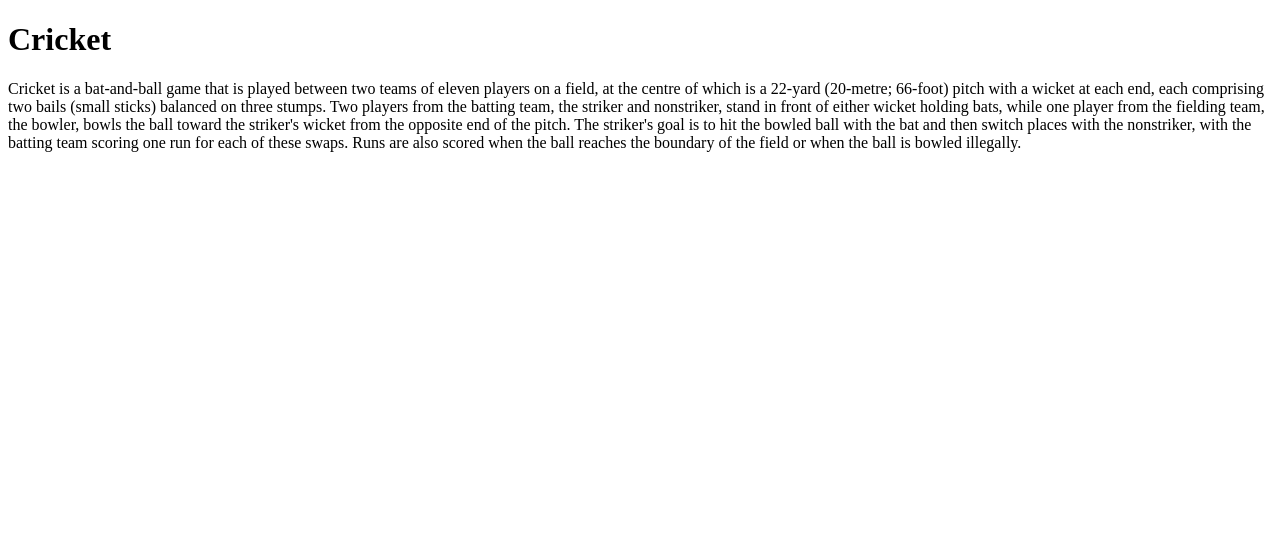
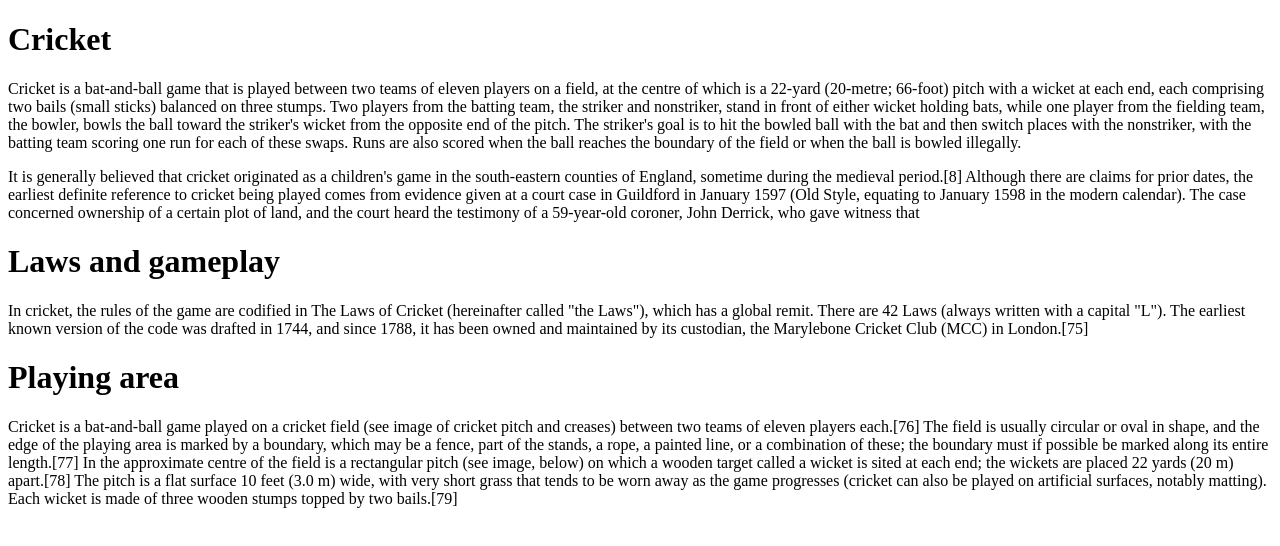
Before and after one commit to Tharikmohd/saveethaups, a plain HTML site: page index.html in a window 1280 px wide. Drawn offline with Linux system fonts and the light colour scheme.

Commit message:
update law

```diff
--- a/index.html
+++ b/index.html
@@ -6,6 +6,7 @@
     <title>Document</title>
 </head>
 <body>
+
     <h1>Cricket</h1>
     <p>Cricket is a bat-and-ball game that is played between two teams of eleven players
         on a field, at the centre of which is a 22-yard (20-metre; 66-foot) pitch with a
@@ -16,5 +17,29 @@
         ball with the bat and then switch places with the nonstriker, with the batting team scoring
         one run for each of these swaps. Runs are also scored when the ball reaches the boundary of the
         field or when the ball is bowled illegally.</p>
+    <p>It is generally believed that cricket originated as a children's game in the south-eastern
+        counties of England, sometime during the medieval period.[8] Although there are claims for
+        prior dates, the earliest definite reference to cricket being played comes from evidence
+        given at a court case in Guildford in January 1597 (Old Style, equating to January 1598 in
+        the modern calendar). The case concerned ownership of a certain plot of land, and the court
+        heard the testimony of a 59-year-old coroner, John Derrick, who gave witness that</p>
+
+        <h1>Laws and gameplay</h1>
+    <p>In cricket, the rules of the game are codified in The Laws of Cricket
+        (hereinafter called "the Laws"), which has a global remit. There are 42 Laws
+        (always written with a capital "L"). The earliest known version of the code
+        was drafted in 1744, and since 1788, it has been owned and maintained by its custodian,
+        the Marylebone Cricket Club (MCC) in London.[75]</p>
+    <h1>Playing area</h1>
+    <p>Cricket is a bat-and-ball game played on a cricket field (see image of cricket pitch and creases)
+        between two teams of eleven players each.[76] The field is usually circular or oval in shape,
+        and the edge of the playing area is marked by a boundary, which may be a fence, part of the
+        stands, a rope, a painted line, or a combination of these; the boundary must if possible be
+        marked along its entire length.[77] In the approximate centre of the field is a rectangular pitch
+        (see image, below) on which a wooden target called a wicket is sited at each end; the wickets are placed
+        22 yards (20 m) apart.[78] The pitch is a flat surface 10 feet (3.0 m) wide, with very
+        short grass that tends to be worn away as the game progresses (cricket can also be played
+        on artificial surfaces, notably matting). Each wicket is made of three wooden stumps topped
+        by two bails.[79]</p>
 </body>
 </html>
```
